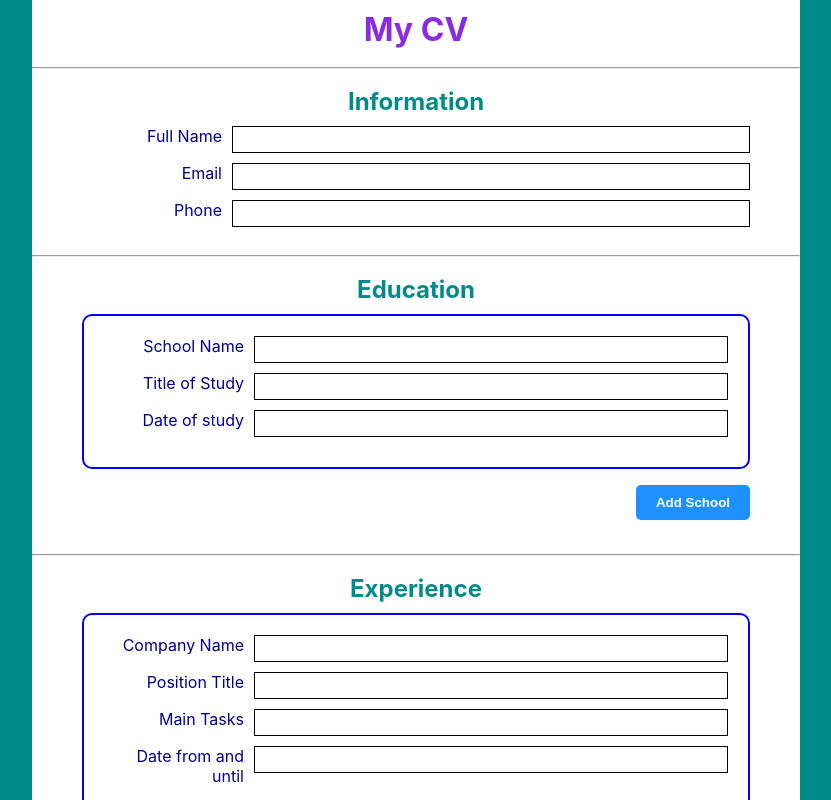
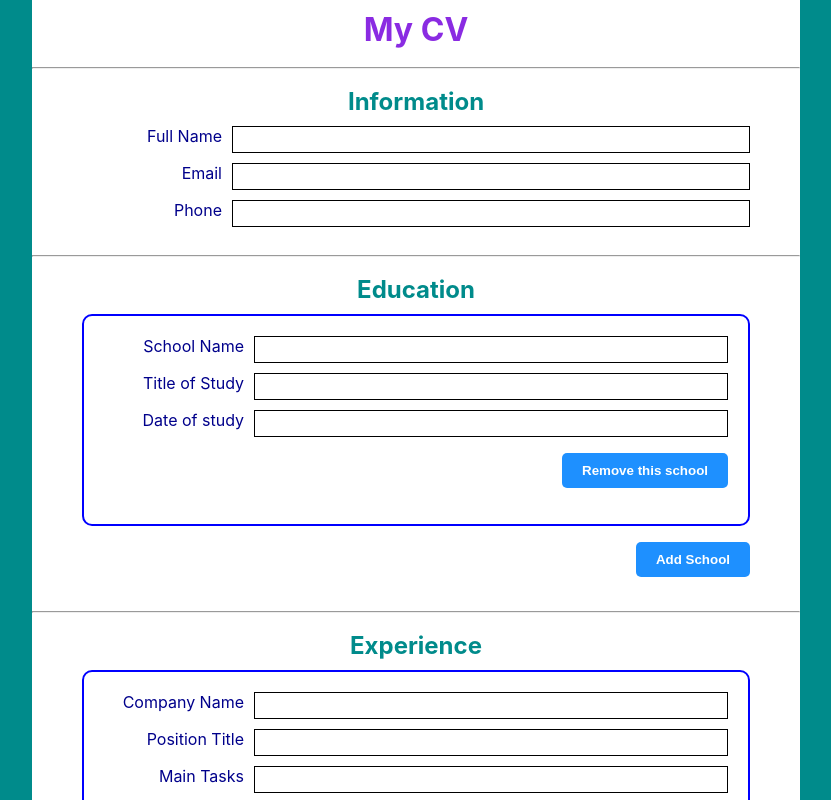
Before and after one commit to SonDo580/CV-application, a React (Create React App) app: page / in a window 1280 px wide. Shown: the top 800 px of the page, without its empty margins (224-1055 px from the left). Built offline with nearby package versions, Linux system fonts and the light colour scheme.

Commit message:
Handle click 'remove'

```diff
--- a/src/components/School.js
+++ b/src/components/School.js
@@ -53,6 +53,15 @@ class School extends Component {
                 required
               />
             </div>
+
+            <p className="buttonContainer">
+              <button
+                type="button"
+                onClick={() => this.props.removeSchool(this.props.id)}
+              >
+                Remove this school
+              </button>
+            </p>
           </div>
         ) : (
           <table>
```
